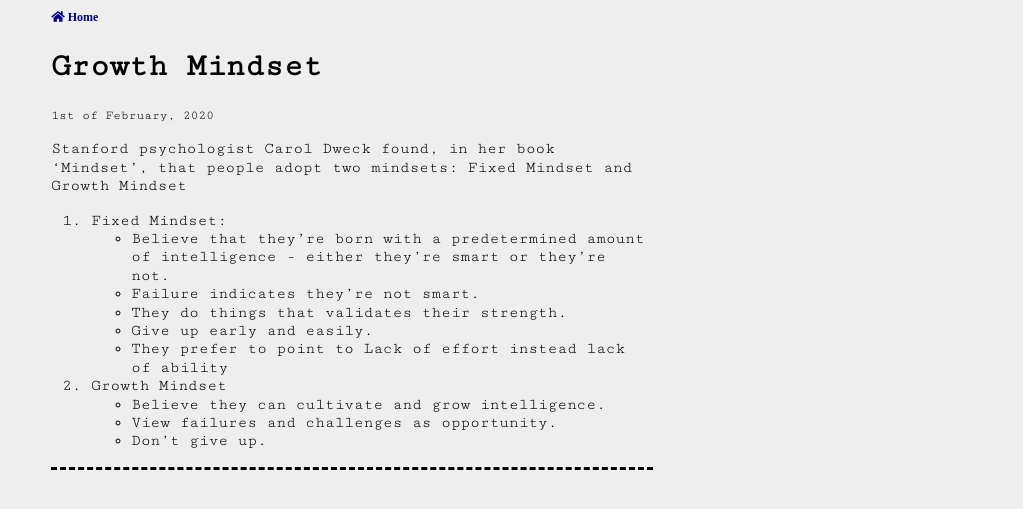
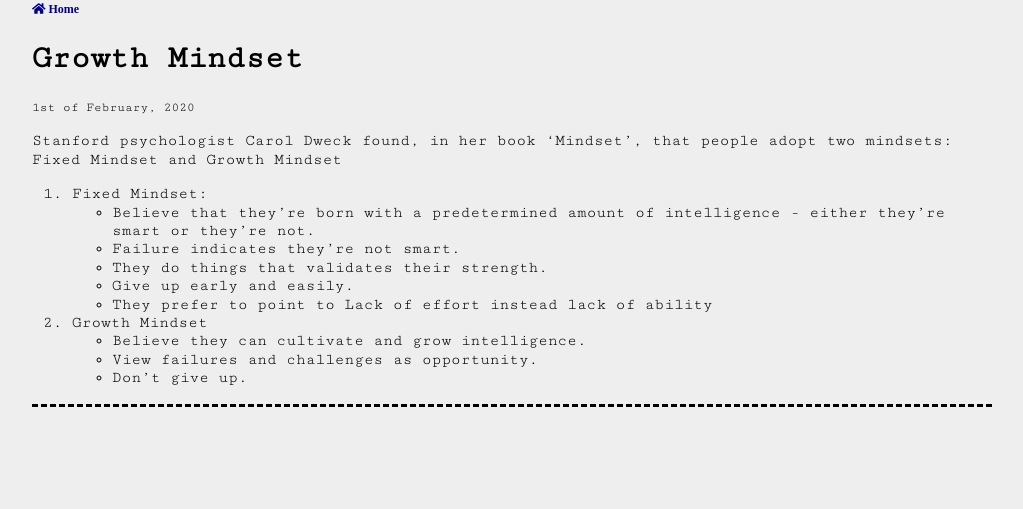
Before and after one commit to sengarkuldeep-blogs/sengarkuldeep-blogs.github.io, a Jekyll site: the page built from _posts/2020-02-08-growth-mindset.markdown, in a window 1280 px wide. Shown: the top 509 px of the page, without its empty margins (128-1151 px from the left). Built offline with Jekyll 4.4.1, drawn with Linux system fonts in a browser that asks for light colours; nearby versions of some CDN libraries.

Commit message:
change profile image and remove buttons from posts

```diff
--- a/_config.yml
+++ b/_config.yml
@@ -3,7 +3,7 @@
 baseurl: ""
 desc: This site is an attempt to write what I'm learning.
 about: I'm developer, architect, and project lead currently living in Pune,India.
-image: https://media-exp1.licdn.com/dms/image/C5103AQGQt0Lzwwb4MA/profile-displayphoto-shrink_200_200/0?e=1590019200&v=beta&t=vlmhVo9PC9Ha1PcWlRQOEQ4-7N5BvK8JYEtw2Sf9_CM
+image: https://media-exp1.licdn.com/dms/image/C5103AQGQt0Lzwwb4MA/profile-displayphoto-shrink_400_400/0?e=1598486400&v=beta&t=pjaZWjh3UIQCziZwiKLBMVOGXkBYXGBbxXXmUM6WkcI
 excerpt_separator: "<!-- more -->"
 markdown: kramdown
 plugin:
--- a/_layouts/post.html
+++ b/_layouts/post.html
@@ -5,17 +5,14 @@
 {% assign post = page %}
 <main class="container">
   <div class="row">
-    <div class="col-2">
-      <a href="/"
-        ><i class="fa fa-home fa-xs" aria-hidden="true">&nbsp;Home</i></a
-      >
+    <div>
+      <a href="/"><i class="fa fa-home fa-xs" aria-hidden="true">&nbsp;Home</i></a>
 
       <article>
         <h1>{{ post.title }}</h1>
         <small>{% include post_date.html %}</small>
         <p>{{ content }}</p>
       </article>
-      {% include buttons.html %}
     </div>
   </div>
 </main>
```
